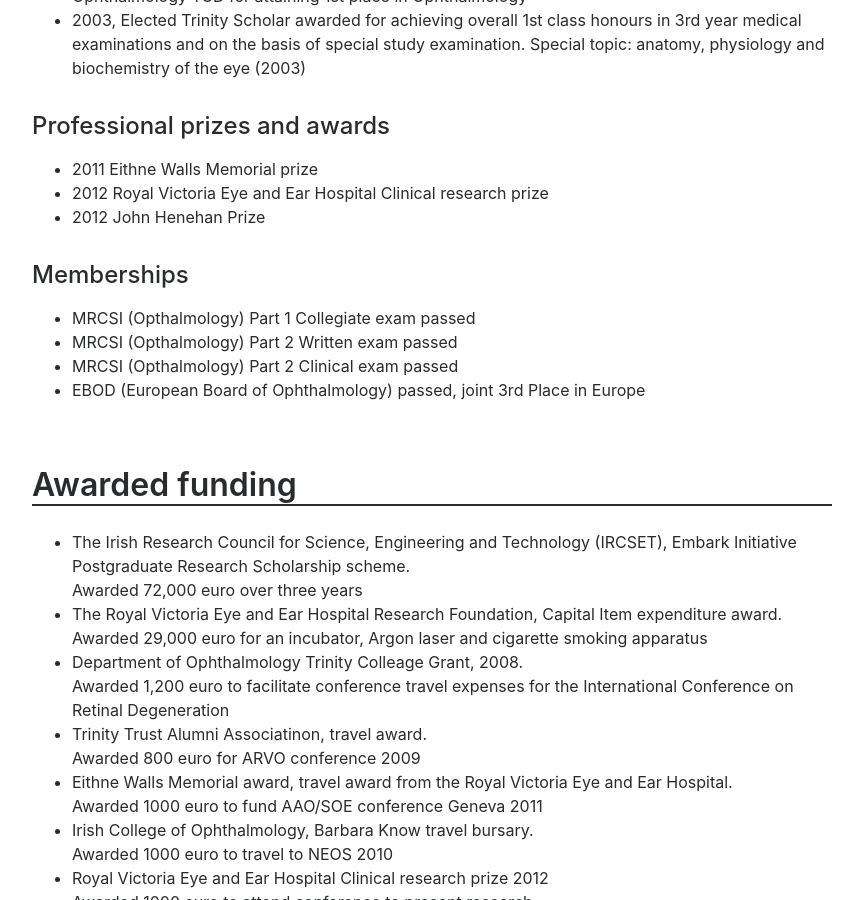
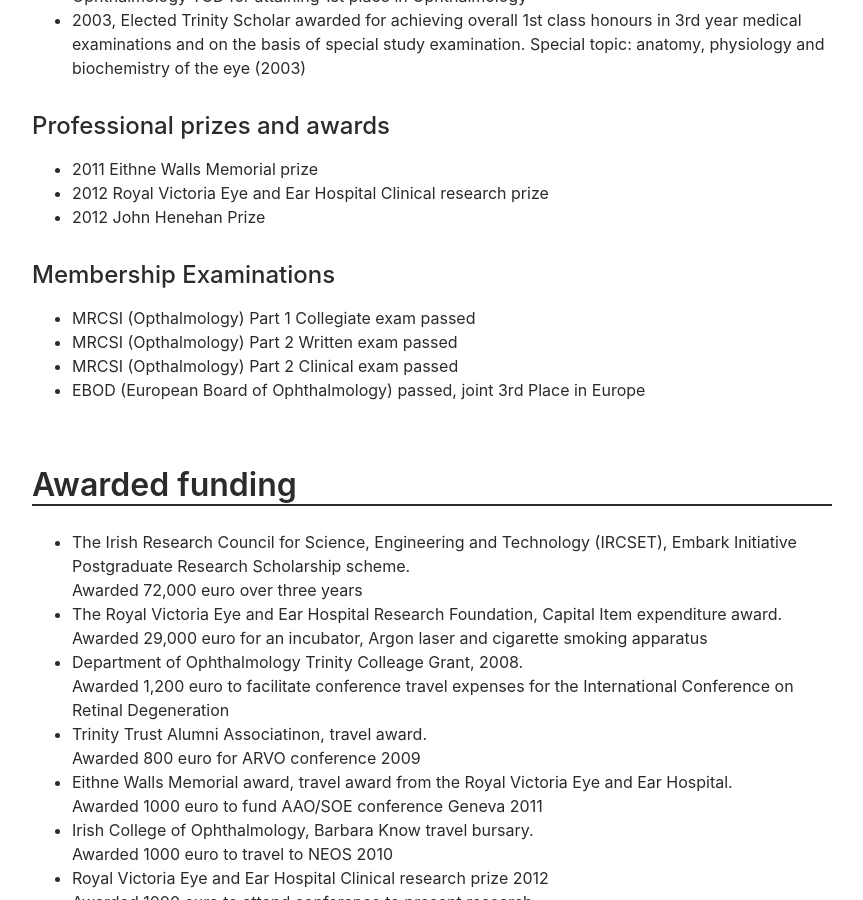
Before and after one commit to sorchanidhubhghaill/cv, a Jekyll site: the page built from index.md, in a window 1280 px wide and 900 px high, scrolled down 4826 px. Shown: the whole window, without its empty margins (208-1071 px from the left). Built offline with Jekyll 4.4.1, drawn with Linux system fonts in a browser that asks for light colours.

Commit message:
Update index.md

```diff
--- a/index.md
+++ b/index.md
@@ -192,7 +192,7 @@ Antwerp University Hospital -- Wilrijkstraat 10, 2610 Antwerp, Belgium
  - 2012 Royal Victoria Eye and Ear Hospital Clinical research prize
  - 2012 John Henehan Prize
 
-### Memberships
+### Membership Examinations
 
  - MRCSI (Opthalmology) Part 1 Collegiate exam passed
  - MRCSI (Opthalmology) Part 2 Written exam passed
```
